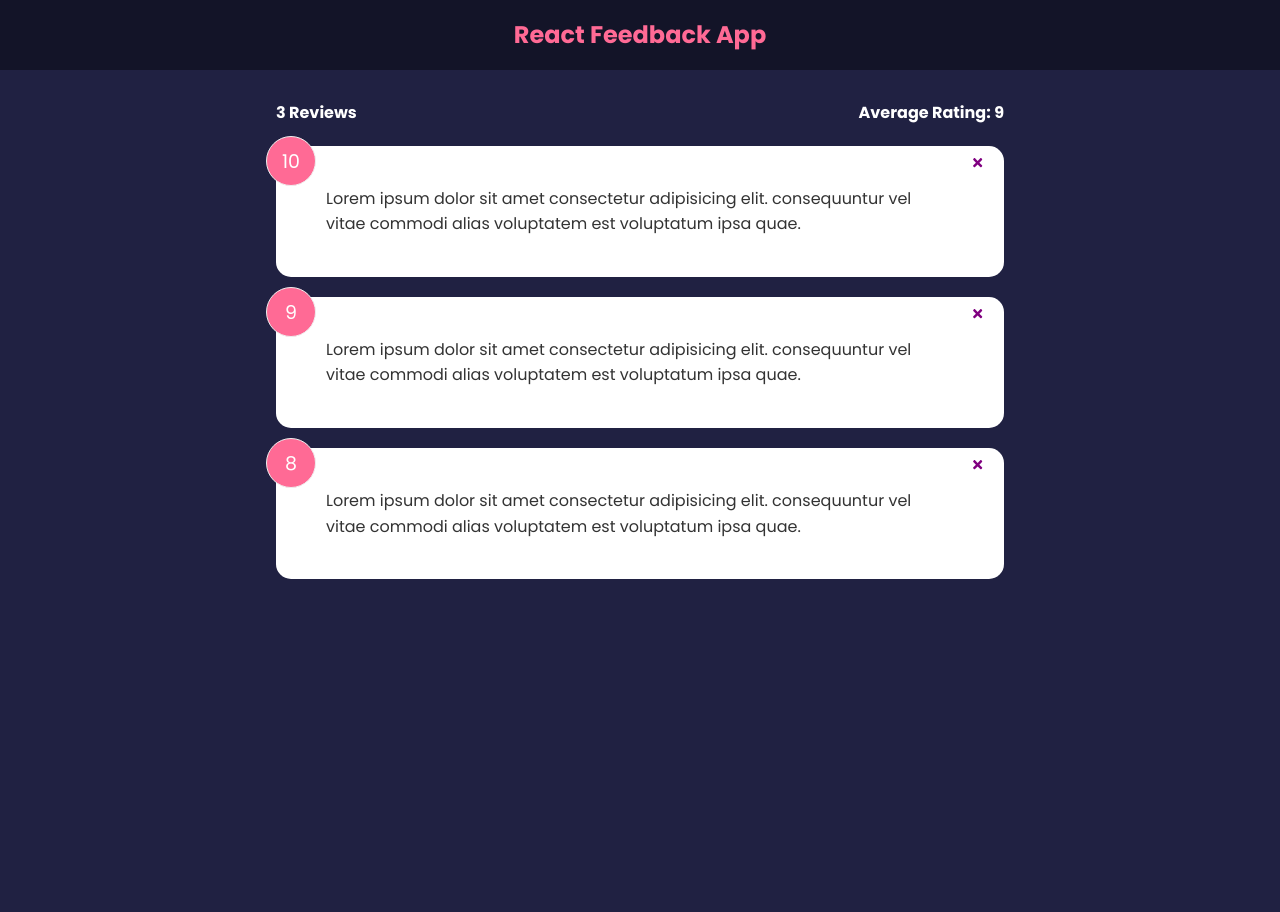
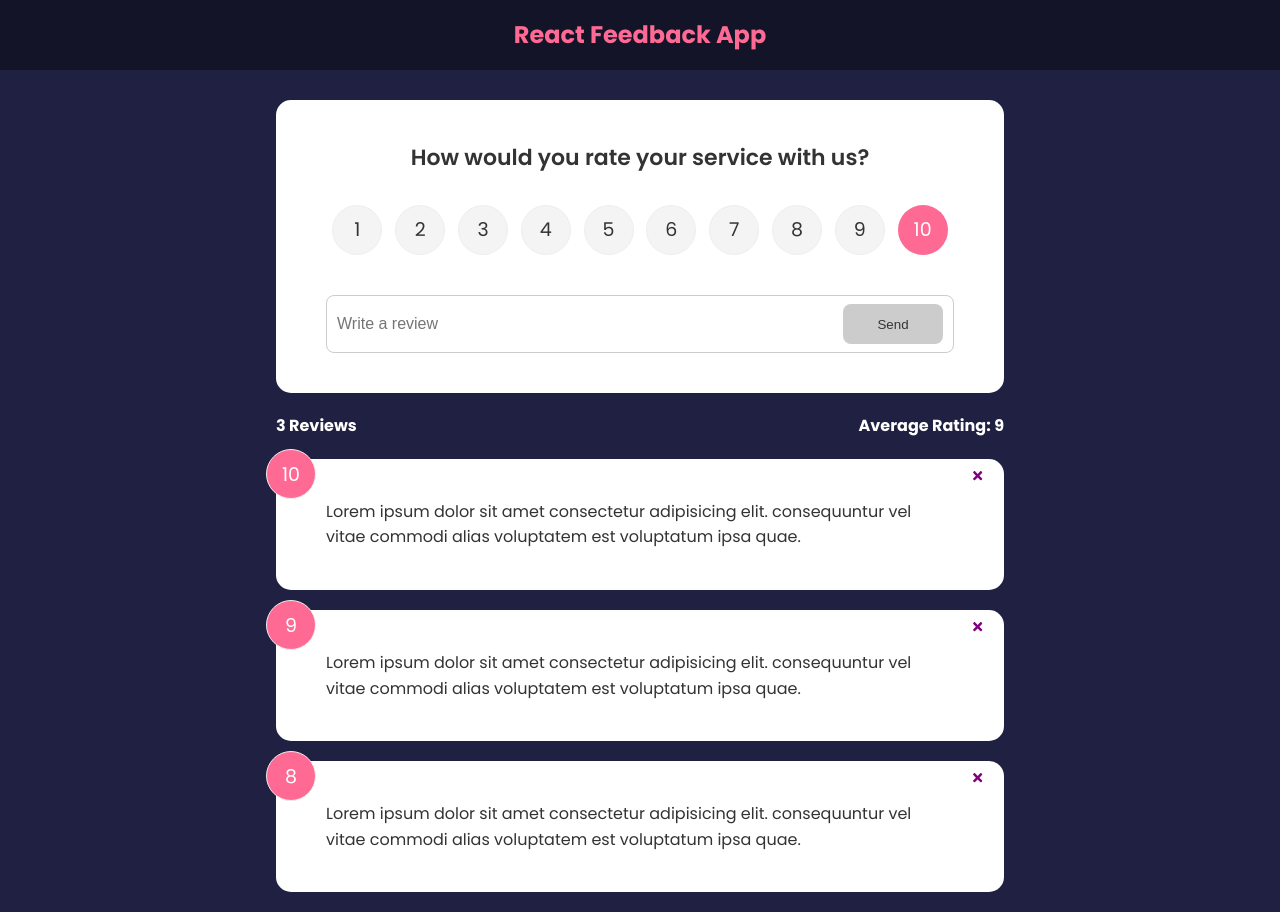
Before and after one commit to mekdie/react-feedbackApp, a React (Create React App) app: page / in a window 1280 px wide. Before the commit the page ends 800 px from the top, so only its background shows below. Built offline with nearby package versions, Linux system fonts and the light colour scheme.

Commit message:
Adding Forms for adding feedback and ratings, and validation on input

```diff
--- a/package.json
+++ b/package.json
@@ -10,6 +10,7 @@
     "react-dom": "^18.2.0",
     "react-icons": "^4.7.1",
     "react-scripts": "5.0.1",
+    "uuid": "^9.0.0",
     "web-vitals": "^2.1.4"
   },
   "scripts": {
--- a/src/App.js
+++ b/src/App.js
@@ -1,12 +1,18 @@
+import { v4 as uuidv4 } from "uuid";
 import Header from "./components/Header";
 import FeedbackList from "./components/FeedbackList";
 import FeedbackData from "./data/FeedbackData";
 import FeedbackStats from "./components/FeedbackStats";
-
+import FeedbackForm from "./components/FeedbackForm";
 import { useState } from "react";
 
 function App() {
     const [feedback, setFeedback] = useState(FeedbackData);
+
+    const handleAdd = (newFeedback) => {
+        newFeedback.id = uuidv4();
+        setFeedback([newFeedback, ...feedback]); //add new feedback on top of current feedback array (state) using spread operator
+    };
     const handleDelete = (id) => {
         if (window.confirm("Are you sure you want to delete?")) {
             setFeedback(feedback.filter((item) => item.id !== id));
@@ -16,6 +22,7 @@
         <>
             <Header />
             <div className="container">
+                <FeedbackForm onAdd={(feedback) => handleAdd(feedback)} />
                 <FeedbackStats feedback={feedback} />
                 <FeedbackList feedback={feedback} onDelete={handleDelete} />
             </div>
--- /dev/null
+++ b/src/components/FeedbackForm.jsx
@@ -0,0 +1,70 @@
+import React from "react";
+import Card from "./shared/Card";
+import Button from "./shared/Button";
+import RatingSelect from "./RatingSelect";
+
+import { useState } from "react";
+const FeedbackForm = ({ onAdd }) => {
+    const [text, setText] = useState("");
+    const [btnDisabled, setBtnDisabled] = useState(true);
+    const [message, setMessage] = useState("");
+    const [rating, setRating] = useState(10);
+
+    const handleTextChange = (e) => {
+        let inputText = e.target.value;
+        if (inputText === "") {
+            setBtnDisabled(true);
+            setMessage(null);
+        } else if (inputText.trim().length <= 10) {
+            setBtnDisabled(true);
+            setMessage("Text must be at least 10 characters");
+        } else {
+            setBtnDisabled(false);
+            setMessage(null);
+        }
+        setText(inputText);
+    };
+
+    //handle submit
+    const handleSubmit = (e) => {
+        e.preventDefault();
+        if (text.trim().length > 10) {
+            const newFeedback = {
+                text, //or text: text
+                rating: rating,
+            };
+
+            //add to app.js(lifting the state up)
+            onAdd(newFeedback);
+
+            setText("");
+            setBtnDisabled(true);
+
+            //need to put back the rating to 10
+            document.getElementById("num10").click();
+        }
+    };
+    return (
+        <Card>
+            <form onSubmit={handleSubmit}>
+                <h2>How would you rate your service with us?</h2>
+                {/* Rating select component  */}
+                <RatingSelect select={(rating) => setRating(rating)} />
+                <div className="input-group">
+                    <input
+                        onChange={handleTextChange}
+                        type="text"
+                        placeholder="Write a review"
+                        value={text}
+                    />
+                    <Button type="submit" isDisabled={btnDisabled}>
+                        Send
+                    </Button>
+                </div>
+                {message && <div className="message">{message}</div>}
+            </form>
+        </Card>
+    );
+};
+
+export default FeedbackForm;
--- /dev/null
+++ b/src/components/RatingSelect.jsx
@@ -0,0 +1,50 @@
+import React from "react";
+import { useState } from "react";
+const RatingSelect = ({ select }) => {
+    const [selected, setSelected] = useState(10);
+
+    const handleChange = ({ target: { value } }) => {
+        setSelected(+value); //auto turn the value into numbers
+
+        // select(selected); // fell behind, one step behind, delay
+        //immediate
+        select(+value);
+    };
+
+    //if separate variable better
+
+    // const ratings = Array(10).fill(null);
+    // const ratingsEl = ratings.map((value, index) => (
+    //     <li>
+    //         <input
+    //             type="radio"
+    //             id={`num${index}`}
+    //             name="rating"
+    //             value={index}
+    //             onChange={handleChange}
+    //             checked={selected === 1}
+    //         />
+    //         <label htmlFor={`num${index}`}>{index}</label>
+    //     </li>
+    // ));
+    return (
+        <ul className="rating">
+            {/* creating a fake array of length 10, and runs map */}
+            {Array.from({ length: 10 }, (value, index) => (
+                <li key={index}>
+                    <input
+                        type="radio"
+                        id={`num${index + 1}`}
+                        name="rating"
+                        value={index + 1}
+                        onChange={handleChange}
+                        checked={selected === index + 1}
+                    />
+                    <label htmlFor={`num${index + 1}`}>{index + 1}</label>
+                </li>
+            ))}
+        </ul>
+    );
+};
+
+export default RatingSelect;
--- /dev/null
+++ b/src/components/shared/Button.jsx
@@ -0,0 +1,28 @@
+import React from "react";
+import PropTypes from "prop-types";
+
+const Button = ({ children, version, type, isDisabled }) => {
+    return (
+        <button
+            type={type}
+            disabled={isDisabled}
+            className={`btn btn-${version}`}
+        >
+            {children}
+        </button>
+    );
+};
+
+Button.defaultProps = {
+    version: "primary",
+    type: "button",
+    isDisabled: false,
+};
+
+Button.propTypes = {
+    children: PropTypes.node.isRequired,
+    version: PropTypes.string,
+    type: PropTypes.string,
+    isDisabled: PropTypes.bool,
+};
+export default Button;
```
Also changed, not shown: 1 other file (tests, documents, lock files or other folders).
